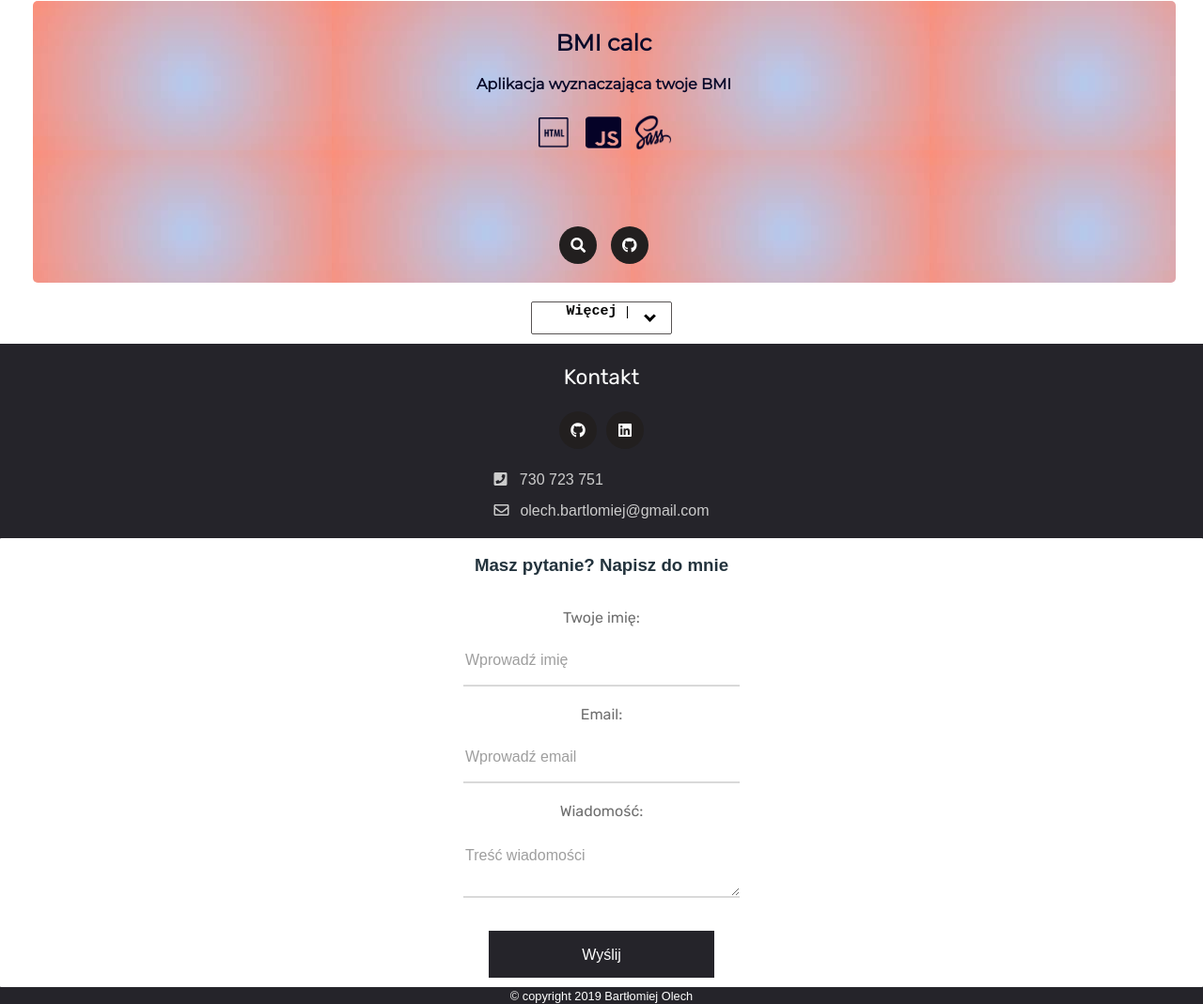
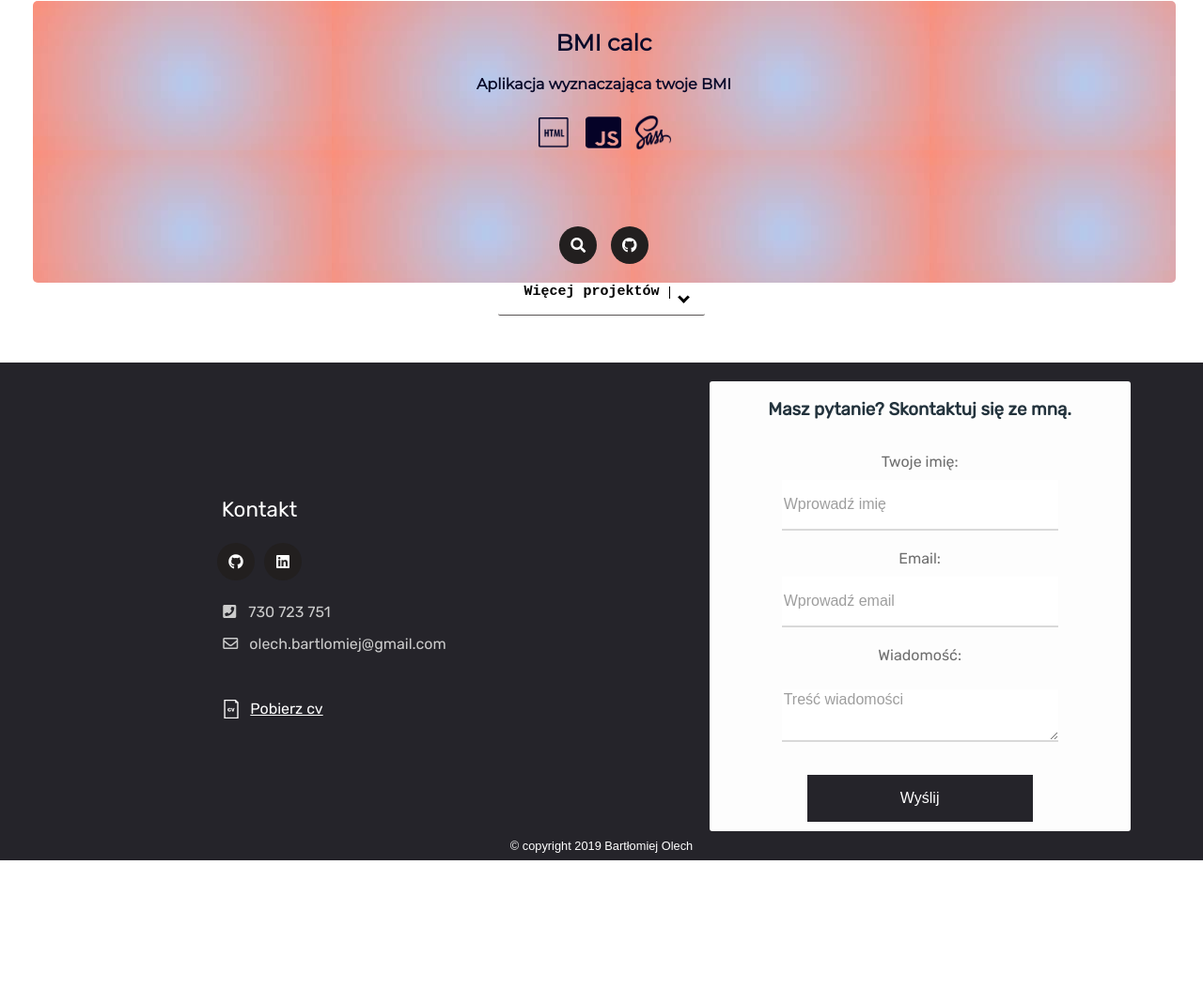
Before and after one commit to bartOlech/Portfolio, a website: page src/index.html in a window 1280 px wide. Shown: the part 3983-5052 px from the top of the page at 94% size. After the commit the page ends 4899 px from the top, so only its background shows below. Drawn offline with Linux system fonts and the light colour scheme.

Commit message:
improve the footer section

```diff
--- a/src/css/style.css
+++ b/src/css/style.css
@@ -322,14 +322,17 @@ b{
 }
 .button-load-more{
     background-color:rgb(255, 255, 255);
-    width:150px;
+    width:220px;
     height:35px;
     display:flex;
     justify-content: center;
-    border:1px solid rgb(88, 84, 84);
+    border-left: none;
+    border-right: none;
+    border-top: none;
+    border-bottom: 1px solid rgb(88, 84, 84);
     border-radius: 2px;
-    margin-top:10px;
-    margin-bottom:10px;
+    margin-top: -10px;
+    margin-bottom: 50px;
     cursor: pointer;
     position: relative;
 }
@@ -338,7 +341,7 @@ b{
     font-size:15px;
 }
 .button-load-more:hover{
-    background-color:rgb(236, 228, 228);
+    background-color:rgb(247, 247, 247);
 }
 .button-more-projects-line{
     width:1px;
@@ -447,7 +450,6 @@ b{
 }
 .contact-section{
     width: 100%;
-
     background-color: #25242A;
 }
 .footer-link-cnt{
@@ -488,11 +490,21 @@ b{
     font-weight: 500;
     font-size: 1.4em;
     font-family: 'Rubik', sans-serif;
+    text-align: center;
+}
+.contact-text{
+    color: #fff;
+    font-weight: 500;
+    font-size: 1.4em;
+    font-family: 'Rubik', sans-serif;
+    text-align: center;
+    margin-bottom: -20px;
 }
 .contact-data{
     color: rgb(204, 204, 204);
     display: flex;
     flex-direction: column;
+    margin-left: 110px;
 }
 .contact-data .fas{
     margin-right: 9px;
@@ -502,13 +514,17 @@ b{
 }
 .contact-phone{
     margin-bottom: 15px;
+    font-family: 'Rubik', sans-serif;
+}
+.contact-email{
+    font-family: 'Rubik', sans-serif;
 }
 /* Contact form */
 .contact-form{
     margin-top: 20px;
     width: 100%;
-    background-color: rgb(255, 255, 255);
-    border-radius: 1px;
+    background-color: rgb(253, 253, 253);
+    border-radius: 0;
     display: flex;
     flex-direction: column;
     align-items: center;
@@ -517,6 +533,7 @@ b{
     text-align: center;
     color: #23333D;
     margin-bottom: 35px;
+    font-family: 'Rubik', sans-serif;
 }
 .contact-form input, .contact-form textarea{
     margin-top: 10px;
@@ -558,3 +575,50 @@ b{
 .form-btn:hover{
     background-color: rgb(25, 24, 29);
 }
+.personel-data-cnt{
+    display: flex;
+    flex-direction: column;
+    align-items: center;
+}
+.copyright-cnt{
+   display: flex;
+   justify-content: center;
+   padding-top: 8px;
+   padding-bottom: 8px;
+}
+.cv{
+    margin-top: 50px;
+    color: #fff;
+    font-family: 'Rubik', sans-serif;
+}
+.cv a{
+    color: #fff;
+}
+.cv-ico{
+    width: 20px;
+    height: 20px;
+    margin-right: 10px;
+    margin-bottom: -5px;
+}
+@media only screen and (min-width:850px){
+    .contact-form{
+        width: 35%;
+        border-radius: 3px;
+        margin-left: 120px;
+    }
+    .personel-data{
+        flex-direction: row;
+        justify-content: center;
+    }
+    .contact-data{
+        margin-left: 160px;
+    }
+    .cv{
+        margin-left: 28px;
+    }
+}
+@media only screen and (min-width:1150px){
+    .contact-form{
+        margin-left: 280px;
+    }
+}
--- a/src/index.html
+++ b/src/index.html
@@ -247,6 +247,7 @@
                 </div>
             </div>
             <div class='more-projects-section'><button id='button-load-more' class='button-load-more'><span class='text-button'>Więcej
+                        projektów
                     </span>
                     <div class='button-more-projects-line'></div>
                     <div id='arrow-more-projects' class="arrow-more-projects arrow-down"></div>
@@ -255,6 +256,8 @@
     </section>
     <footer class='contact-section'>
         <div class='personel-data'>
+
+            <div class='personel-data-cnt'>
                 <p class='personel-data-name'>Kontakt</p>
                 <div class='footer-link-cnt'>
                     <div class='footer-link'><a href="#"><i class="fab fa-github"></i></a></div>
@@ -264,8 +267,11 @@
                     <div class='contact-phone'><i class="fas fa-phone-square"></i> <span class='phone'>730 723 751</span><br /></div>
                     <div class='contact-email'><i class="far fa-envelope"></i><span class='email'>olech.bartlomiej@gmail.com</span></div>
                 </div>
+                <div class='cv'><img class='cv-ico' src='./img/icons/cv.png'/><a href='#'>Pobierz cv</a></div>
+            </div>
+
             <form method='POST' class='contact-form'>
-                <h3>Masz pytanie? Napisz do mnie</h3>
+                <h3>Masz pytanie? Skontaktuj się ze mną.</h3>
                 <label for='input-name'>Twoje imię: </label>
                 <input type="text" id='input-name' placeholder="Wprowadź imię">
                 <label for='input-email'>Email: </label>
@@ -275,8 +281,10 @@
                 <button type="submit" id='form-btn' class='form-btn'>Wyślij</button>
             </form>
             <div>
+            </div>
+        </div>
+        <div class='copyright-cnt'>
              <small style='color: #fff'>© copyright 2019 Bartłomiej Olech</small>
-            </div>
         </div>
     </footer>
     <script src="js/bcg.js"></script>
--- a/src/js/bcg.js
+++ b/src/js/bcg.js
@@ -107,7 +107,7 @@ document.querySelector('#button-load-more').addEventListener('click', function (
         document.querySelector('#arrow-more-projects').classList.remove('arrow-down')
         document.querySelector('#arrow-more-projects').classList.add('arrow-up')
     } else {
-        document.querySelector('.text-button').innerText = 'Więcej'
+        document.querySelector('.text-button').innerText = 'Więcej projektów'
         document.querySelector('#arrow-more-projects').classList.remove('arrow-up')
         document.querySelector('#arrow-more-projects').classList.add('arrow-down')
     }
@@ -158,7 +158,7 @@ document.querySelector('#form-btn').addEventListener('click', function (e) {
     if (correctValues) {
         console.log('wysyłanie...')
         if(sendBtn.value === ''){
-            sendBtn.innerHTML = 'Wysłano'
+            sendBtn.innerHTML = 'Wysłano!'
         }else{
         sendBtn.innerHTML = '';
         }
@@ -174,7 +174,7 @@ document.querySelector('#form-btn').addEventListener('click', function (e) {
             })
         }).then(json => {
             console.log(json)
-            sendBtn.innerHTML = 'Wysłano';
+            sendBtn.innerHTML = 'Wysłano!';
             sendBtn.disabled = true;
         }).catch(err => console.log(err))
     }
```
Also changed, not shown: src/img/icons/cv.png (added). Lines whose indentation alone changed are shown as unchanged.
